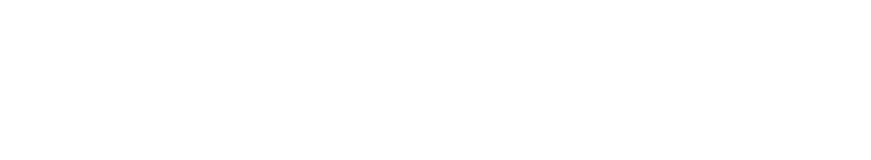
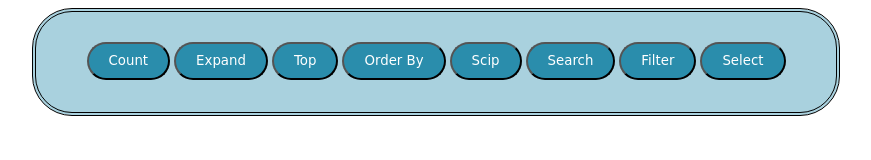
Before and after one commit to viktoria-germanovich/MyFirstProject, a plain HTML site: page Homework-8/task1/index.html in a window 1280 px wide. Shown: the whole page, without its empty margins (204-1075 px from the left). Drawn offline with Linux system fonts and the light colour scheme.

Commit message:
Homework 8

```diff
--- a/Homework-8/task1/index.html
+++ b/Homework-8/task1/index.html
@@ -1,13 +1,28 @@
 <!DOCTYPE html>
 <html lang="en">
+
 <head>
     <meta charset="UTF-8">
     <meta name="viewport" content="width=device-width, initial-scale=1.0">
     <meta http-equiv="X-UA-Compatible" content="ie=edge">
+    <link href="styles.css" rel="stylesheet">
     <script defer type="text/javascript" src="script.js"></script>
     <title>Homework-8</title>
 </head>
+
 <body>
+    <div class="wrapper">
+        <button id="count" onclick="countRequest()">Count</button>
+        <button id="expand" onclick="expandRequest()">Expand</button>
+        <button id="top" onclick="topRequest()">Top</button>
+        <button id="orderby" onclick="orderbyRequest()">Order By</button>
+        <button id="scip" onclick="skipRequest()">Scip</button>
+        <button id="search" onclick="searchRequest()">Search</button>
+        <button id="filter" onclick="filterRequest()">Filter</button>
+        <button id="select" onclick="selectRequest()">Select</button>
+    </div>
 
+    <div id=main></div>
 </body>
+
 </html>
--- a/Homework-8/task1/script.js
+++ b/Homework-8/task1/script.js
@@ -0,0 +1,128 @@
+// function expandRequest() {
+//     var xhr = new XMLHttpRequest();
+//     url = "https://services.odata.org/V4/TripPinServiceRW/People?$expand=Trips($filter=Name eq 'Trip in US')";
+//     xhr.open('GET', url, false);
+//     xhr.send();
+//     if (xhr.status != 200) {
+//         alert(xhr.status + ': ' + xhr.statusText);
+//     } else {
+//         var array = JSON.parse(xhr.responseText);
+//         var table = '<table>';
+//         table += '<th>Username</th><th>FirstName</th><th>LastName</th><th>Gender</th><th>Concurrency</th>';
+//         for (var i in array) {
+//             table += '<tr><td>' + array[i].username + '</td><td>' +  array[i].firstname + '</td><td>' +  array[i].lastname + '</td><td>' +  array[i].gender + '</td><td>' +  array[i].concurrency + '</td></tr>';
+
+//         }
+//         table += '</table>';
+//         document.getElementById('main').innerHTML = table;
+//     }
+// }
+
+function countRequest() {
+    var xhr = new XMLHttpRequest();
+    xhr.open('GET', 'https://services.odata.org/V4/TripPinServiceRW/People/$count', false);
+    xhr.send();
+    if (xhr.status != 200) {
+        alert(xhr.status + ': ' + xhr.statusText);
+    } else {
+        alert(xhr.responseText);
+
+    }
+}
+
+
+function expandRequest() {
+    var xhr = new XMLHttpRequest();
+    url="https://services.odata.org/V4/TripPinServiceRW/People?$expand=Trips($filter=Name eq 'Trip in US')"
+    xhr.open('GET',url, false);
+    xhr.send();
+    if (xhr.status != 200) {
+        alert(xhr.status + ': ' + xhr.statusText);
+    } else {
+        document.getElementById('main').innerHTML = xhr.responseText;
+
+    }
+}
+
+function topRequest() {
+    var xhr = new XMLHttpRequest();
+    url="https://services.odata.org/V4/TripPinServiceRW/People?$top=2"
+    xhr.open('GET',url, false);
+    xhr.send();
+    if (xhr.status != 200) {
+        alert(xhr.status + ': ' + xhr.statusText);
+    } else {
+        document.getElementById('main').innerHTML = xhr.responseText;
+
+    }
+}
+
+
+function orderbyRequest() {
+    var xhr = new XMLHttpRequest();
+    url="https://services.odata.org/V4/TripPinServiceRW/People('scottketchum')/Trips?$orderby=EndsAt desc"
+    xhr.open('GET',url, false);
+    xhr.send();
+    if (xhr.status != 200) {
+        alert(xhr.status + ': ' + xhr.statusText);
+    } else {
+        document.getElementById('main').innerHTML = xhr.responseText;
+
+    }
+}
+
+
+function skipRequest() {
+    var xhr = new XMLHttpRequest();
+    url="https://services.odata.org/V4/TripPinServiceRW/People?$skip=18 "
+    xhr.open('GET',url, false);
+    xhr.send();
+    if (xhr.status != 200) {
+        alert(xhr.status + ': ' + xhr.statusText);
+    } else {
+        document.getElementById('main').innerHTML = xhr.responseText;
+
+    }
+}
+
+
+function searchRequest() {
+    var xhr = new XMLHttpRequest();
+    url="https://services.odata.org/V4/TripPinServiceRW/People?$search=Boise "
+    xhr.open('GET',url, false);
+    xhr.send();
+    if (xhr.status != 200) {
+        alert(xhr.status + ': ' + xhr.statusText);
+    } else {
+        document.getElementById('main').innerHTML = xhr.responseText;
+
+    }
+}
+
+
+function filterRequest() {
+    var xhr = new XMLHttpRequest();
+    url="https://services.odata.org/V4/TripPinServiceRW/People?$filter=FirstName eq 'Scott'"
+    xhr.open('GET',url, false);
+    xhr.send();
+    if (xhr.status != 200) {
+        alert(xhr.status + ': ' + xhr.statusText);
+    } else {
+        document.getElementById('main').innerHTML = xhr.responseText;
+
+    }
+}
+
+
+function selectRequest() {
+    var xhr = new XMLHttpRequest();
+    url="https://services.odata.org/V4/TripPinServiceRW/Airports?$select=Name, IcaoCode"
+    xhr.open('GET',url, false);
+    xhr.send();
+    if (xhr.status != 200) {
+        alert(xhr.status + ': ' + xhr.statusText);
+    } else {
+        document.getElementById('main').innerHTML = xhr.responseText;
+
+    }
+}
--- /dev/null
+++ b/Homework-8/task1/styles.css
@@ -0,0 +1,32 @@
+button{
+    color: #fff;
+    text-decoration: none;
+    user-select: none;
+    background: rgb(42, 141, 172);
+    padding: .7em 1.5em;
+    outline: none;
+    /* font-size: 1vw; */
+    margin-top:30px;
+    border-radius: 30px;
+    font-family: Bradley Hand, cursive;
+
+  }
+  button:hover { background: rgb(165, 193, 209); }
+  button:active { background: rgb(132, 173, 179); }
+  table,th,td {
+    border : 1px solid black;
+    border-collapse: collapse;
+    text-align: center;
+
+  }
+
+  .wrapper
+  {
+      background-color:  rgba(42, 141, 172,0.4);
+      width: 800px;
+      margin:auto;
+      text-align: center;
+      height: 100px;
+      border-radius: 40px;
+      border: 4px double rgb(2, 2, 2);
+  }
```
Also changed, not shown: Homework-8/task1/json.json (added, +40 -0 lines).
